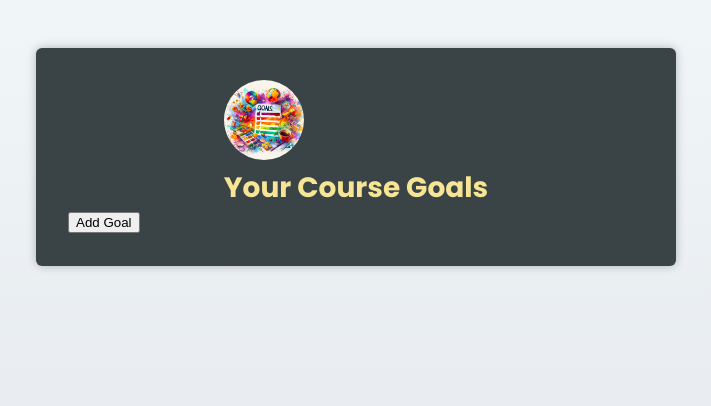
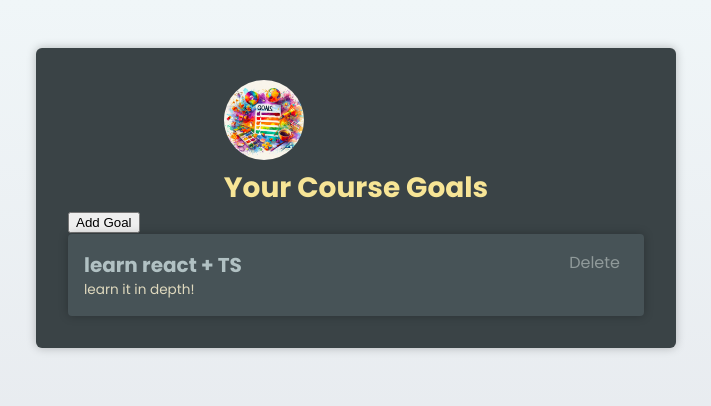
Before and after one commit to GuaBaiChi/reactandtypescript, a React (Create React App) app: page / in a window 1280 px wide. Both pictures are taken after a click on the button "Add Goal". Shown: the top 406 px of the page, without its empty margins (284-995 px from the left). Built offline with nearby package versions, Linux system fonts and the light colour scheme.

Commit message:
Finished 39: Passing Functions as Values
Finished 39: Passing Functions as Values

```diff
--- a/src/App.tsx
+++ b/src/App.tsx
@@ -1,11 +1,10 @@
-import CourseGoal from "./components/CourseGoal";
-// import goals.jpg from '../public/goals'
 import Header from "./components/Header";
 import goalsImage from "./assets/goals.jpg";
 import { useState } from "react";
-import { StringDecoder } from "string_decoder";
+import CourseGoalList from './components/CourseGoalList'
+import CourseGoal from "./components/CourseGoal";
 
-type CourseGoal = {
+export type CourseGoal = {
   title: string;
   description: string;
   id: number;
@@ -21,8 +20,12 @@ export default function App() {
         title: 'learn react + TS',
         description: 'learn it in depth!'
       };
-      return [...prevGoals,]
+      return [...prevGoals, newGoal]
     })
+  }
+
+  function handleDeleteGoal(id: number) {
+    setGoals(prevGoals => prevGoals.filter((goal) => goal.id != id));
   }
 
 
@@ -31,18 +34,6 @@ export default function App() {
       <h1> Your Course Goals</h1>
     </Header>
     <button onClick={handleAddGoal}>Add Goal</button>
-    <ul>
-      {goals.map((goal) => (
-        <li>
-          <CourseGoal
-            title="Learn React + TS"
-          // description="Learn it from the ground up"
-          >
-            <p>Learn it from the ground up</p>
-            {/* <p>This is children</p> */}
-          </CourseGoal>
-        </li>
-      ))}
-    </ul>
+    <CourseGoalList goals={goals} onDeleteGoal={handleDeleteGoal} />
   </main >;
 }
--- a/src/components/CourseGoal.tsx
+++ b/src/components/CourseGoal.tsx
@@ -1,23 +1,22 @@
 import { ReactNode } from "react"
 
 export type CourseGoalProps = {
+  id: number;
   title: string,
   description?: string,
   children?: ReactNode
+  onDelete: (id: number) => void
 }
 
-export default function CourseGoal({ title, description, children }: CourseGoalProps) {
-  // export default function CourseGoal(props: CourseGoalProps) {
+export default function CourseGoal({ title, id, description, children, onDelete }: CourseGoalProps) {
   return (
     <article>
       <div>
-        {/* <h2>{props.title}</h2>
-        <p>{props.description}</p> */}
         <h2>{title}</h2>
         <p>{description}</p>
         {children}
       </div>
-      <button>Delete</button>
+      <button onClick={() => onDelete(id)}>Delete</button>
     </article>
   )
 }
--- /dev/null
+++ b/src/components/CourseGoalList.tsx
@@ -0,0 +1,23 @@
+import React from 'react';
+import CourseGoal from './CourseGoal'
+import { CourseGoal as CGoal } from '../App'
+
+type CourseGoalListProps = {
+  goals: CGoal[],
+  onDeleteGoal: (id: number) => void
+};
+
+export default function CourseGoalList({ goals, onDeleteGoal }: CourseGoalListProps) {
+  return (
+    <ul>
+      {goals.map((goal) => (
+        <li key={goal.id}>
+          <CourseGoal id={goal.id} title={goal.title} onDelete={onDeleteGoal}>
+            <p>{goal.description}</p>
+          </CourseGoal>
+        </li>
+      ))
+      }
+    </ul>
+  )
+}
```
